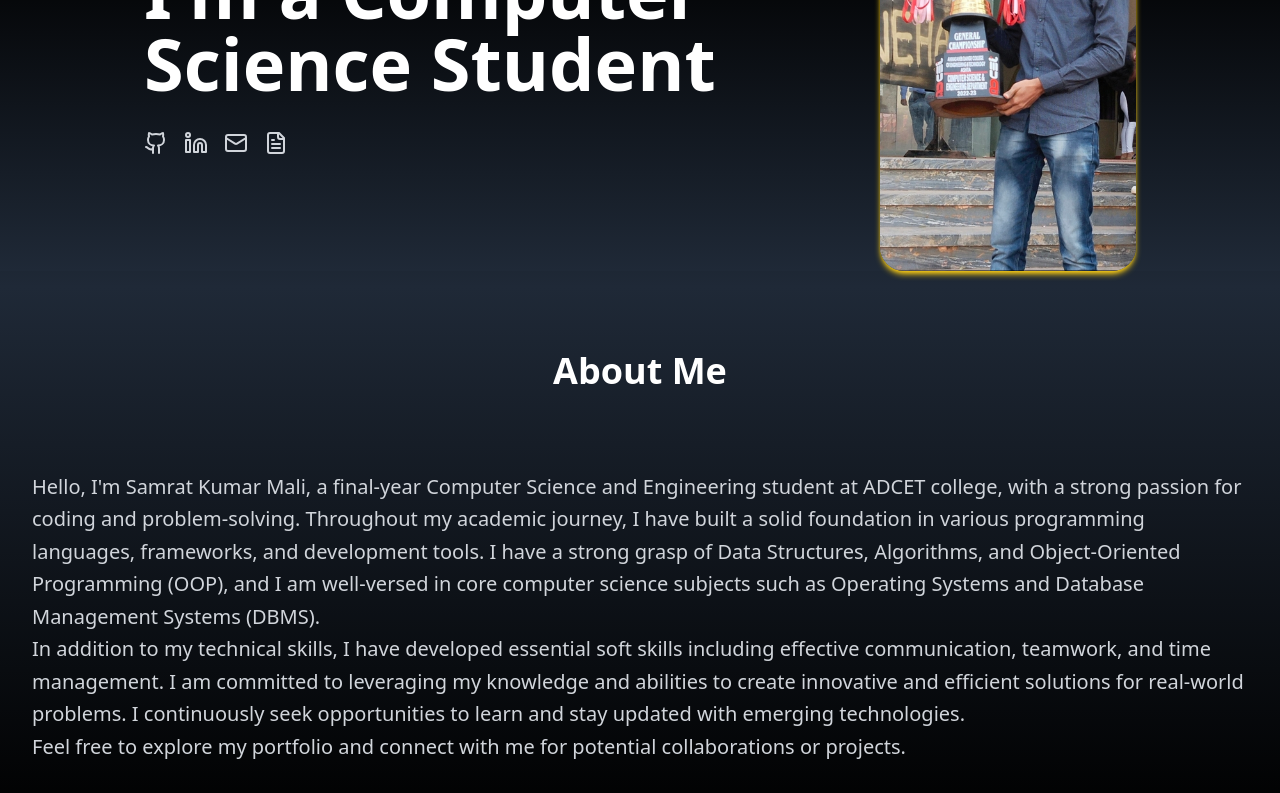
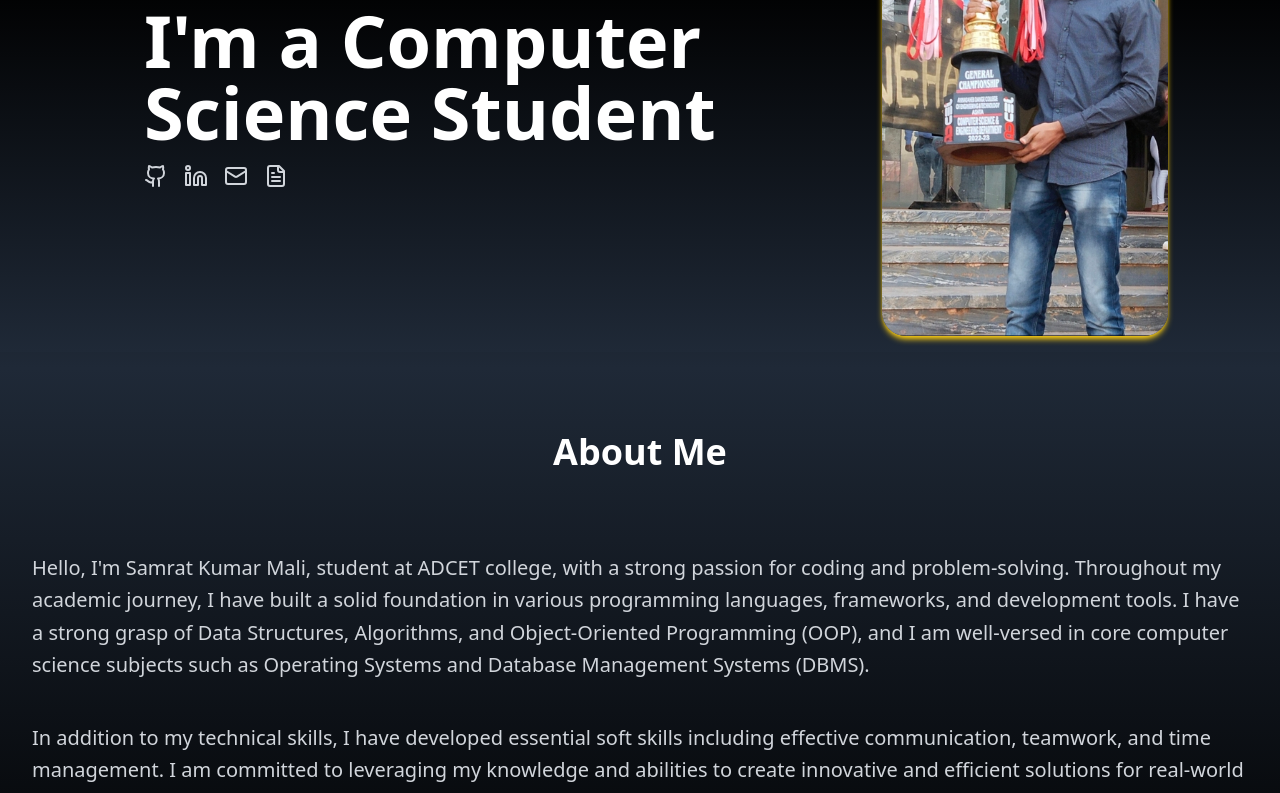
Before and after one commit to SamratMali99/portfolio, a React (Vite) app: page / in a window 1280 px wide. Shown: the part 400-1193 px from the top of the page. Built offline with nearby package versions, Linux system fonts and the light colour scheme.

Commit message:
first updation

```diff
--- a/index.html
+++ b/index.html
@@ -2,7 +2,7 @@
 <html lang="en">
   <head>
     <meta charset="UTF-8" />
-    <link rel="icon" type="image/png" href="/sm_icon.jpg" />
+    <!-- <link rel="icon" type="image/png" href="/sm_icon.jpg" /> -->
     <meta name="viewport" content="width=device-width, initial-scale=1.0" />
     <title>Samrat-portfolio</title>
   </head>
--- a/src/components/About.jsx
+++ b/src/components/About.jsx
@@ -7,12 +7,12 @@ const About = () => {
         <h2 className="text-4xl font-bold text-center mb-8">About Me</h2>
         <div className="prose prose-lg mx-auto">
           <p className="text-gray-300 leading-relaxed text-xl mt-20">
-          Hello, I'm Samrat Kumar Mali, a final-year Computer Science and Engineering student at ADCET college, with a strong passion for coding and problem-solving. Throughout my academic journey, I have built a solid foundation in various programming languages, frameworks, and development tools. I have a strong grasp of Data Structures, Algorithms, and Object-Oriented Programming (OOP), and I am well-versed in core computer science subjects such as Operating Systems and Database Management Systems (DBMS).          </p>
-          <p className="text-gray-300 leading-relaxed text-xl">
+          Hello, I'm Samrat Kumar Mali, student at ADCET college, with a strong passion for coding and problem-solving. Throughout my academic journey, I have built a solid foundation in various programming languages, frameworks, and development tools. I have a strong grasp of Data Structures, Algorithms, and Object-Oriented Programming (OOP), and I am well-versed in core computer science subjects such as Operating Systems and Database Management Systems (DBMS).          </p>
+          <p className="text-gray-300 leading-relaxed text-xl mt-10">
           In addition to my technical skills, I have developed essential soft skills including effective communication, teamwork, and time management. I am committed to leveraging my knowledge and abilities to create innovative and efficient solutions for real-world problems. I continuously seek opportunities to learn and stay updated with emerging technologies.
           </p>
-          <p className="text-gray-300 leading-relaxed text-xl">
-          Feel free to explore my portfolio and connect with me for potential collaborations or projects.
+          <p className="text-gray-300 leading-relaxed text-xl mt-10">
+          Feel free to explore my portfolio and connect with me.
           </p>
         </div>
       </div>
--- a/src/components/Experience.jsx
+++ b/src/components/Experience.jsx
@@ -34,7 +34,7 @@ const Experience = () => {
         <h2 className="text-4xl font-bold text-center mb-8">Experience</h2>
         <div className="grid grid-cols-1 md:grid-cols-2 lg:grid-cols-3 gap-8">
           {experiences.map((exp, index) => (
-            <div key={index} className="bg-gray-900 rounded-lg shadow-xl overflow-hidden shadow-md shadow-yellow-400 hover:scale-105 duration-500">
+            <div key={index} className="bg-gray-900 rounded-lg shadow-xl overflow-hidden hover:scale-105 duration-500">
               {/* <img
                 src={exp.image}
                 alt={exp.company}
--- a/src/components/Hero.jsx
+++ b/src/components/Hero.jsx
@@ -22,7 +22,7 @@ const Hero = () => {
           {/* <p className="text-gray-500 py-4 max-w-md">
 
           </p> */}
-          <div className="mt-8 flex space-x-4">
+          <div className="mt-4 flex space-x-4">
               <a href="https://github.com/SamratMali99" target="_blank" rel="noopener noreferrer" className="text-gray-300 hover:text-indigo-400">
                 <Github size={24} />
               </a>
@@ -43,7 +43,7 @@ const Hero = () => {
         <div>
           {/* Image with Media Query */}
           <img src={heroimage}
- alt="my profile" className="rounded-3xl mx-auto w-3/5 md:w-full shadow-md shadow-yellow-400 hover:scale-105 duration-500"/>
+ alt="my profile" className="rounded-3xl mx-8 my-4 w-3/5 md:w-full shadow-md shadow-yellow-400 hover:scale-105 duration-500"/>
         </div>
       </div>
     </div>
--- a/src/components/Skills.jsx
+++ b/src/components/Skills.jsx
@@ -17,7 +17,7 @@ const Skills = () => {
           {skills.map((skill, index) => (
             <div
             key={index}
-            className="bg-gray-900 p-4 h-24 rounded-lg shadow-xl flex items-center justify-center hover:bg-gray-800 transition-colors shadow-md shadow-gray-400 hover:scale-105 duration-500"
+            className="bg-gray-900 p-4 h-24 rounded-lg shadow-xl flex items-center justify-center hover:bg-gray-800 transition-colors hover:scale-105 duration-500"
           >
             <span className="text-indigo-200 font-medium">{skill}</span>
           </div>
```
